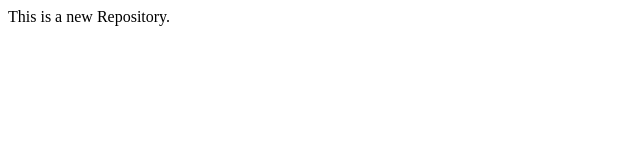
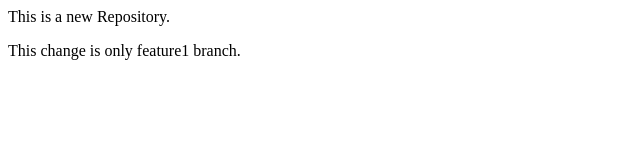
Before and after one commit to Noorunnabi-1/localRepo, a plain HTML site: page index.html in a window 1280 px wide. Shown: the whole page, without its empty margins (0-640 px from the left). Drawn offline with Linux system fonts and the light colour scheme.

Commit message:
change in feature1 branch

```diff
--- a/index.html
+++ b/index.html
@@ -1 +1,2 @@
 <p>This is a new Repository. </p>
+<p>This change is only feature1 branch.</p>
```
